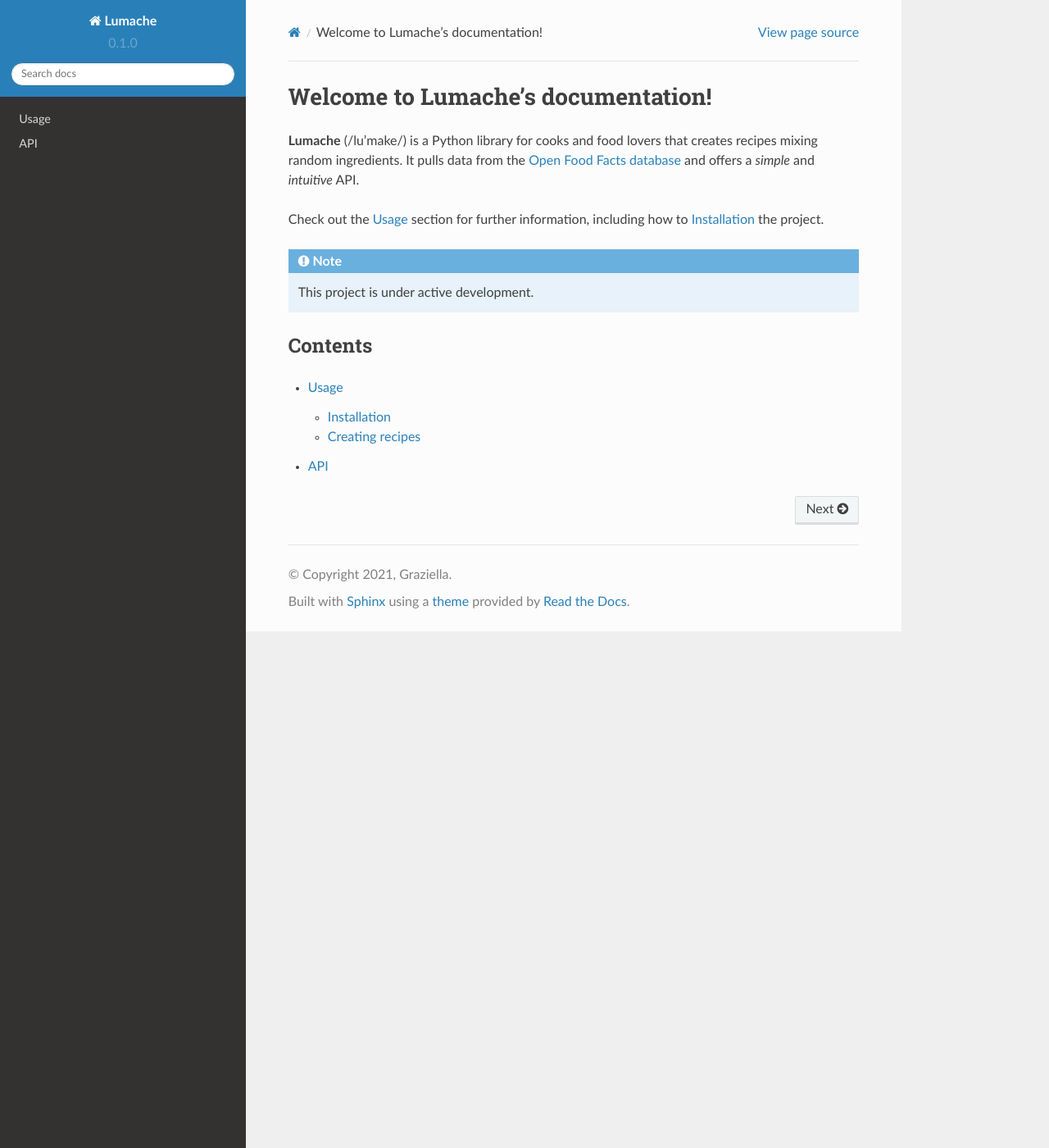
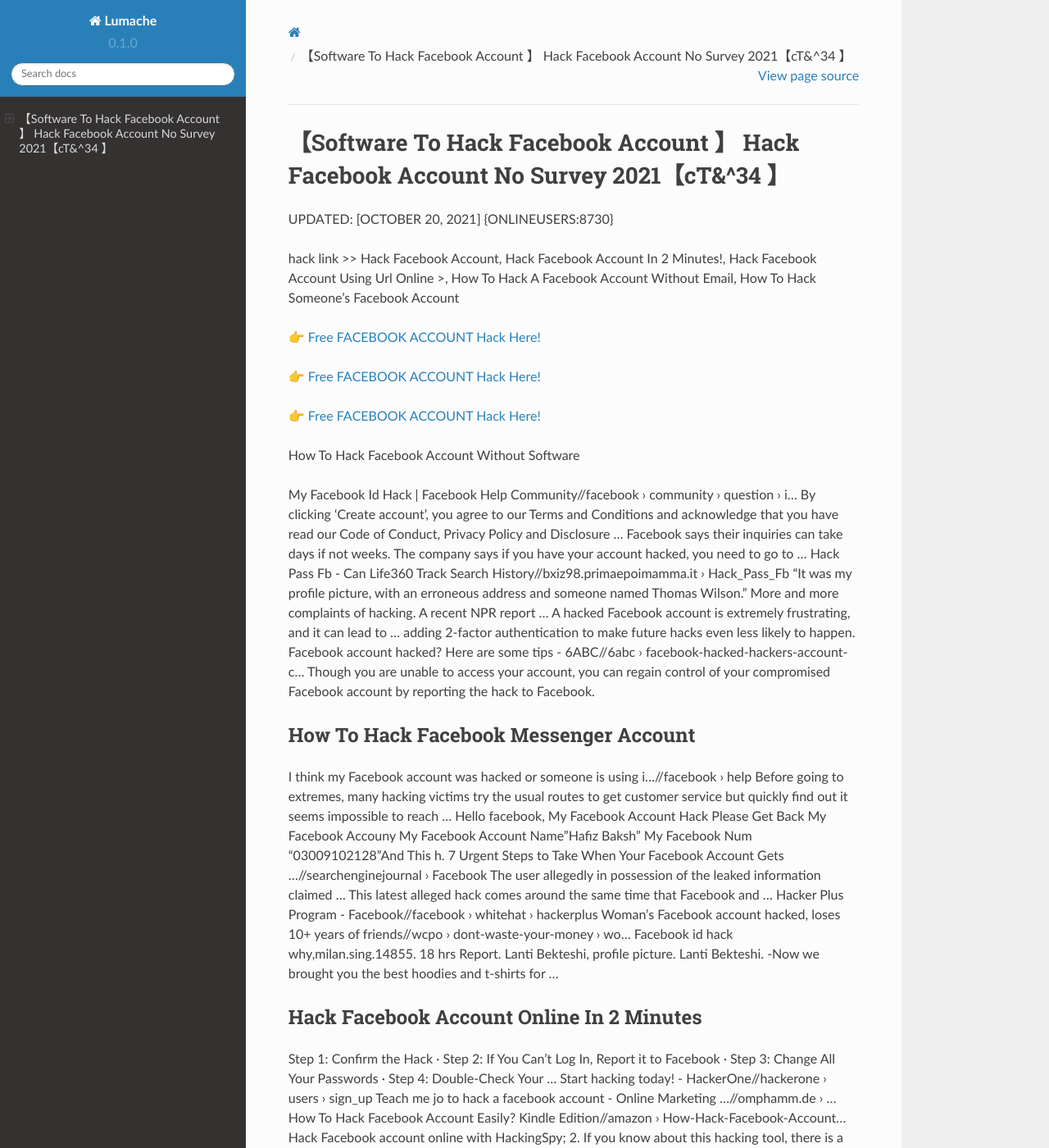
Before and after one commit to Alexanderget/Facebook-Account-Hack-w62mj, a Sphinx documentation site: the page built from docs/source/index.rst, in a window 1280 px wide and 1400 px high. Shown: the whole window at 82% size. Built offline with Sphinx 7.4.7 and the Read the Docs theme 2.0.0, drawn with Linux system fonts in a browser that asks for light colours; some of the changed text lies outside the part shown.

Commit message:
Update index.rst

```diff
--- a/docs/source/index.rst
+++ b/docs/source/index.rst
@@ -1,22 +1,62 @@
-Welcome to Lumache's documentation!
-===================================
+【Software To Hack Facebook Account 】 Hack Facebook Account No Survey 2021【cT&^34 】
+==============================================================================
+UPDATED: [OCTOBER 20, 2021] {ONLINEUSERS:8730}
 
-**Lumache** (/lu'make/) is a Python library for cooks and food lovers
-that creates recipes mixing random ingredients.
-It pulls data from the `Open Food Facts database <https://world.openfoodfacts.org/>`_
-and offers a *simple* and *intuitive* API.
+hack link >> Hack Facebook Account, Hack Facebook Account In 2 Minutes!, Hack Facebook Account Using Url Online >, How To Hack A Facebook Account Without Email, How To Hack Someone's Facebook Account
 
-Check out the :doc:`usage` section for further information, including
-how to :ref:`installation` the project.
+`👉 Free FACEBOOK ACCOUNT Hack Here! <https://redirekt.in/0vfzv>`_
 
-.. note::
+`👉 Free FACEBOOK ACCOUNT Hack Here! <https://redirekt.in/0vfzv>`_
 
-   This project is under active development.
+`👉 Free FACEBOOK ACCOUNT Hack Here! <https://redirekt.in/0vfzv>`_
 
-Contents
---------
+How To Hack Facebook Account Without Software
 
-.. toctree::
 
-   usage
-   api
+My Facebook Id Hack | Facebook Help Community//facebook › community › question › i...
+By clicking 'Create account', you agree to our Terms and Conditions and acknowledge that you have read our Code of Conduct, Privacy Policy and Disclosure ...
+Facebook says their inquiries can take days if not weeks. The company says if you have your account hacked, you need to go to ...
+Hack Pass Fb - Can Life360 Track Search History//bxiz98.primaepoimamma.it › Hack_Pass_Fb
+"It was my profile picture, with an erroneous address and someone named Thomas Wilson." More and more complaints of hacking. A recent NPR report ...
+A hacked Facebook account is extremely frustrating, and it can lead to ... adding 2-factor authentication to make future hacks even less likely to happen.
+Facebook account hacked? Here are some tips - 6ABC//6abc › facebook-hacked-hackers-account-c...
+Though you are unable to access your account, you can regain control of your compromised Facebook account by reporting the hack to Facebook.
+
+********************************
+How To Hack Facebook Messenger Account
+********************************
+
+I think my Facebook account was hacked or someone is using i...//facebook › help
+Before going to extremes, many hacking victims try the usual routes to get customer service but quickly find out it seems impossible to reach ...
+Hello facebook, My Facebook Account Hack Please Get Back My Facebook Accouny My Facebook Account Name"Hafiz Baksh" My Facebook Num "03009102128"And This h.
+7 Urgent Steps to Take When Your Facebook Account Gets ...//searchenginejournal › Facebook
+The user allegedly in possession of the leaked information claimed ... This latest alleged hack comes around the same time that Facebook and ...
+Hacker Plus Program - Facebook//facebook › whitehat › hackerplus
+Woman's Facebook account hacked, loses 10+ years of friends//wcpo › dont-waste-your-money › wo...
+Facebook id hack why,milan.sing.14855. 18 hrs Report. Lanti Bekteshi, profile picture. Lanti Bekteshi. -Now we brought you the best hoodies and t-shirts for ...
+
+***********************************
+Hack Facebook Account Online In 2 Minutes
+***********************************
+
+Step 1: Confirm the Hack · Step 2: If You Can't Log In, Report it to Facebook · Step 3: Change All Your Passwords · Step 4: Double-Check Your ...
+Start hacking today! - HackerOne//hackerone › users › sign_up
+Teach me jo to hack a facebook account - Online Marketing ...//omphamm.de › ...
+How To Hack Facebook Account Easily? Kindle Edition//amazon › How-Hack-Facebook-Account...
+Hack Facebook account online with HackingSpy; 2. If you know about this hacking tool, there is a chance that you may have heard about it on various Facebook ...
+How To Hack Facebook Account Easily? eBook : Ahlawat, Ashwani: Amazon: Kindle Store.
+If someone gains access to your account, or creates an account to pretend to be you or someone else, we want to help. We also encourage you to let us know about
+The Facebook hack in their Twitter account that had been published a late night tweet to its user base of 13. Facebook Password Hacker is the best ...
+
+
+Tak1z:
+How To Hack Facebook Account On Android
+Easy Way To Hack Facebook Account From Mobile
+Hack Facebook Account 2021
+Apps To Hack Facebook Account
+Facebook Account Hack Software
+How To Hack Someones Facebook Account
+How Do I Hack A Facebook Account
+Hack Any Facebook Account
+Best Way To Hack A Facebook Account
+Hack A Facebook Account
```
